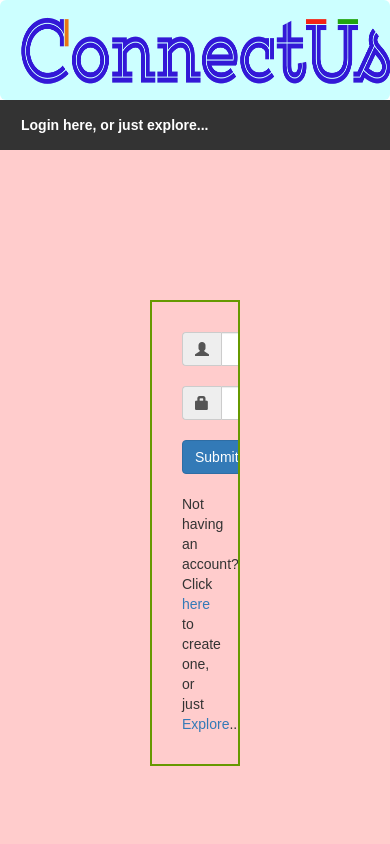
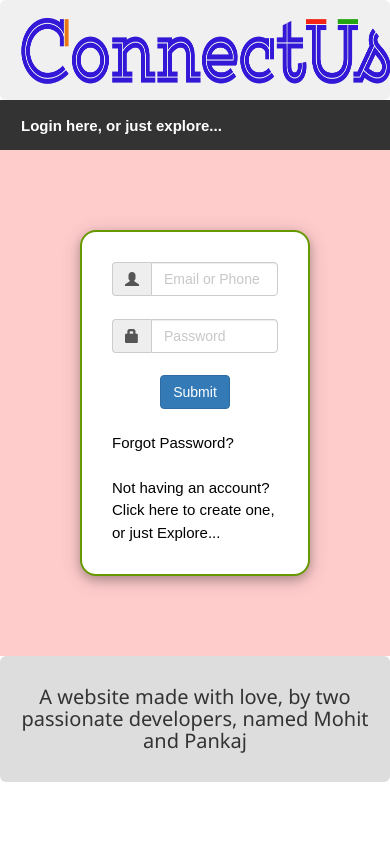
Before and after one commit to MohitR1999/DTUites, a plain HTML site: page index.html in a window 390 px wide. Shown: the top 844 px of the page. Drawn offline with nearby package versions, Linux system fonts and the light colour scheme.

Commit message:
Fixed for mobile viewing

```diff
--- a/css/login_css.css
+++ b/css/login_css.css
@@ -9,7 +9,7 @@ body {
 .header {
     box-sizing: border-box;
     height: 100px;
-    background: #ccffff;
+    background: #f0f0f0;
     margin: 0px;
 }
 
@@ -54,12 +54,10 @@ body {
 .main_content{
   box-sizing: border-box;
   background-color: #ffcccc;
-  padding: 150px;
+  padding: 80px;
 }
 
-.form-group{
-  width: auto;
-}
+
 .additional {
     padding: 20px; /* Some padding */
     text-align: center; /* Center text*/
--- a/index.html
+++ b/index.html
@@ -4,7 +4,8 @@
 <title>Welcome to ConnectUs</title>
 <meta charset="UTF-8">
 <link rel="stylesheet" href="https://maxcdn.bootstrapcdn.com/bootstrap/3.3.7/css/bootstrap.min.css">
-<meta name="viewport" content="width=device-width, initial-scale=1">
+<link rel="stylesheet" href="https://www.w3schools.com/w3css/4/w3.css">
+<meta name="viewport" content="width=device-width, initial-scale=1.0">
 <link rel="stylesheet" type="text/css" href="css/login_css.css">
 <link rel="shortcut icon" href="images/favicon.ico">
 <script src="https://ajax.googleapis.com/ajax/libs/jquery/3.3.1/jquery.min.js"></script>
@@ -23,7 +24,7 @@
 
 <div class="row main_content">
 
-  <form class="form embed-responsive" action="account_home.html">
+  <form class="form embed-responsive w3-panel w3-card-4 w3-white w3-round-xlarge"action="account_home.html">
     <div class="input-group col-sm-12 textfields">
       <span class="input-group-addon"><i class="glyphicon glyphicon-user"></i></span>
       <input id="email" type="text" class="form-control" name="email" placeholder="Email or Phone">
@@ -38,12 +39,14 @@
       <input id="submit" type="submit" value="Submit" class="btn btn-primary">
     </div>
     <br>
+    <p style="margin:auto"><a href="#">Forgot Password?</a></p>
+    <br>
     <p style="margin:auto">Not having an account?Click <a href="signup.html">here</a> to create one, or just <a href="explore.html">Explore</a>...</p>
   </form>
 
 </div>
 
-<div class="row">
+<div class="row w3-display-container">
   <div class="col-sm-12 jumbotron additional"><h4>A website made with love, by two passionate developers, named Mohit and Pankaj</h4></div>
 </div>
 
```
